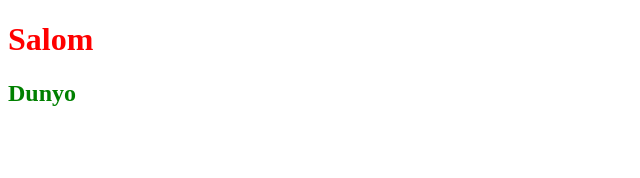
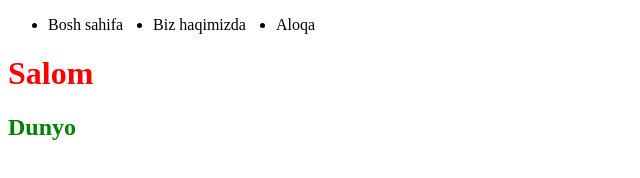
Before and after one commit to Hojiakbar17/less1, a plain HTML site: page index.html in a window 1280 px wide. Shown: the whole page, without its empty margins (0-640 px from the left). Drawn offline with Linux system fonts and the light colour scheme.

Commit message:
menu qo'shildi.

```diff
--- a/index.html
+++ b/index.html
@@ -8,6 +8,15 @@
    <link rel="stylesheet" href="./style.css">
 </head>
 <body>
+   <header>
+      <nav>
+         <ul class="menu">
+            <li>Bosh sahifa</li>
+            <li>Biz haqimizda</li>
+            <li>Aloqa</li>
+         </ul>
+      </nav>
+   </header>
    <h1>Salom</h1>
    <h2>Dunyo</h2>
 </body>
--- a/style.css
+++ b/style.css
@@ -5,3 +5,8 @@ h1{
 h2{
    color: green;
 }
+
+.menu{
+   display: flex;
+   gap: 30px;
+}
```
